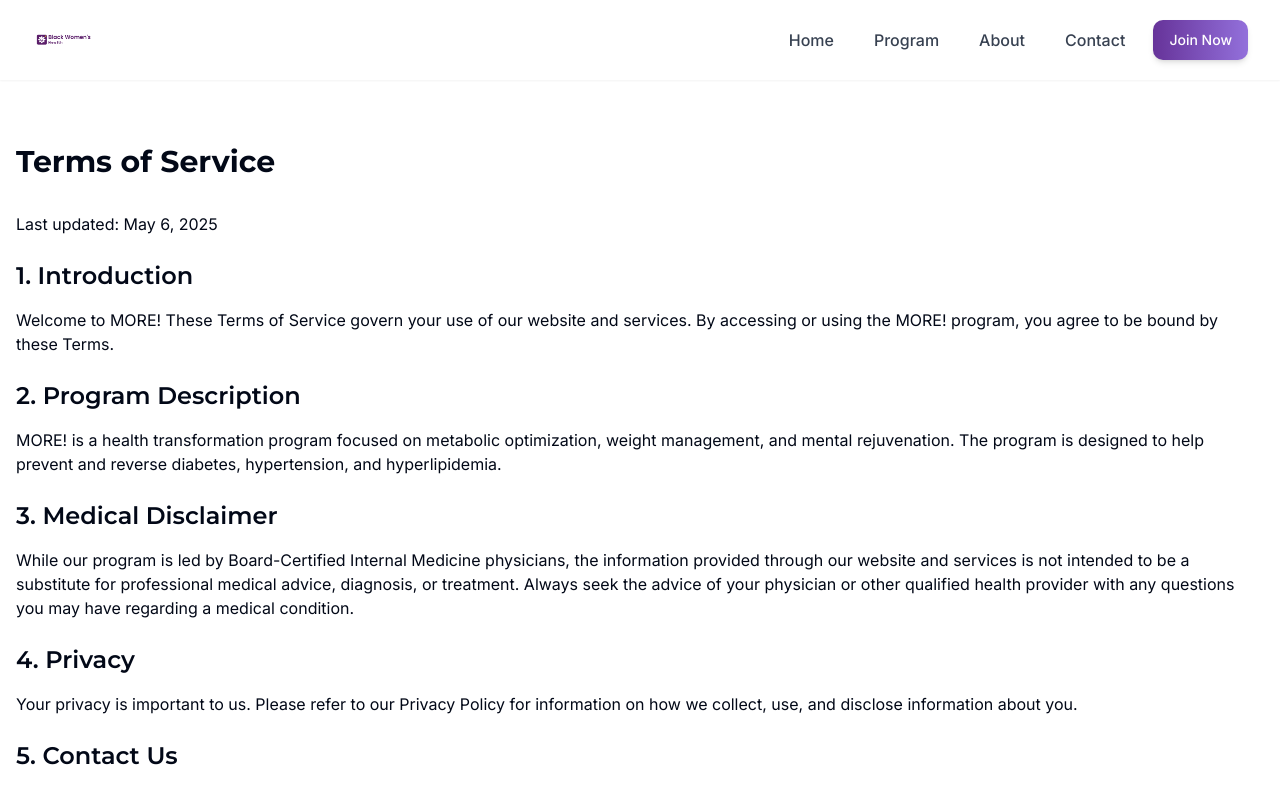
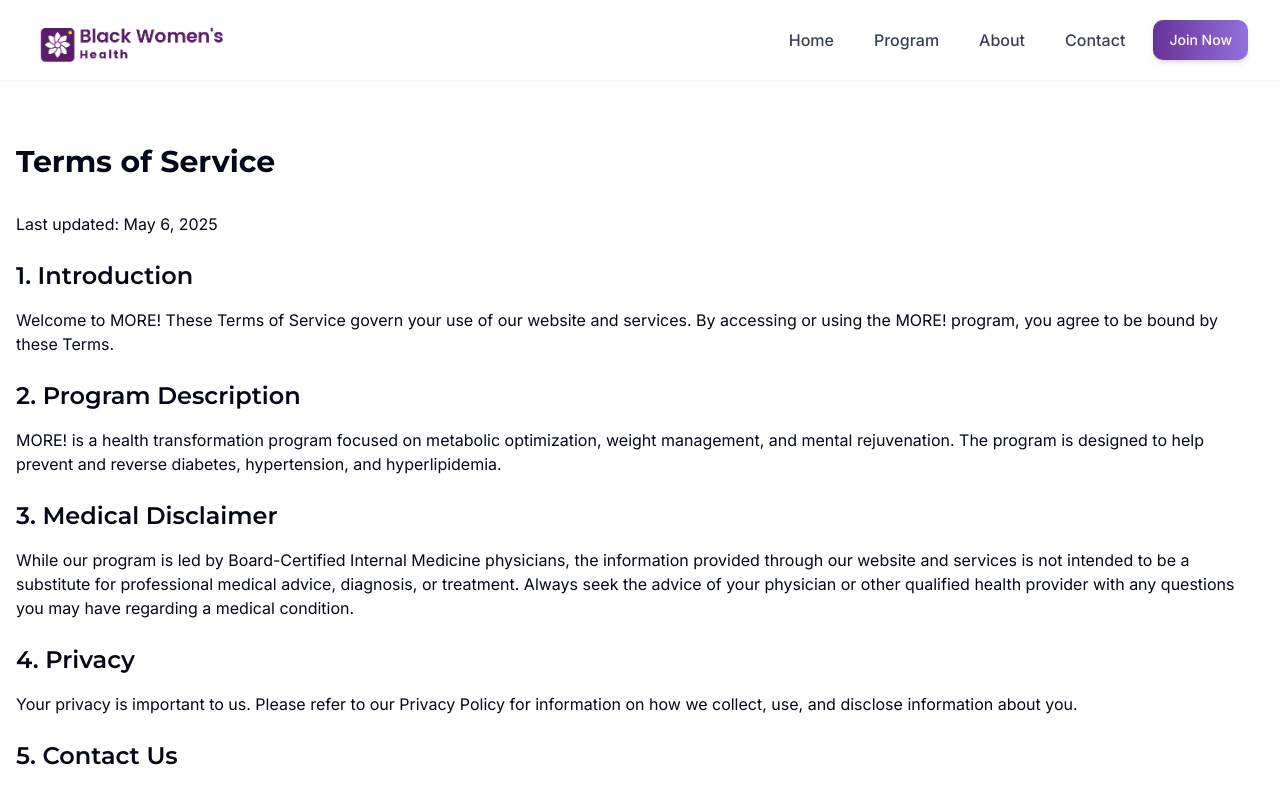
Before and after one commit to bwhmore/bwhmore, a React (Vite) app: page /terms in a window 1280 px wide. Shown: the top 790 px of the page. Built offline with nearby package versions, Linux system fonts and the light colour scheme.

Commit message:
Replace header logo
Replaces the logo in the header with the new one.

```diff
--- a/src/components/layout/Navbar.tsx
+++ b/src/components/layout/Navbar.tsx
@@ -38,7 +38,7 @@ const Navbar = () => {
           <div className="flex items-center">
             <button onClick={() => navigateTo('/')} className="flex items-center">
               <img
-                src="/public/lovable-uploads/d1fe8f30-b471-4625-ae69-5ced38b2356e.png"
+                src="/public/lovable-uploads/e00805b8-3d7e-48a4-8c02-6f7927eea08e.png"
                 alt="Black Women's Health Logo"
                 className="h-16"
               />
```
Also changed, not shown: public/lovable-uploads/e00805b8-3d7e-48a4-8c02-6f7927eea08e.png (added).
